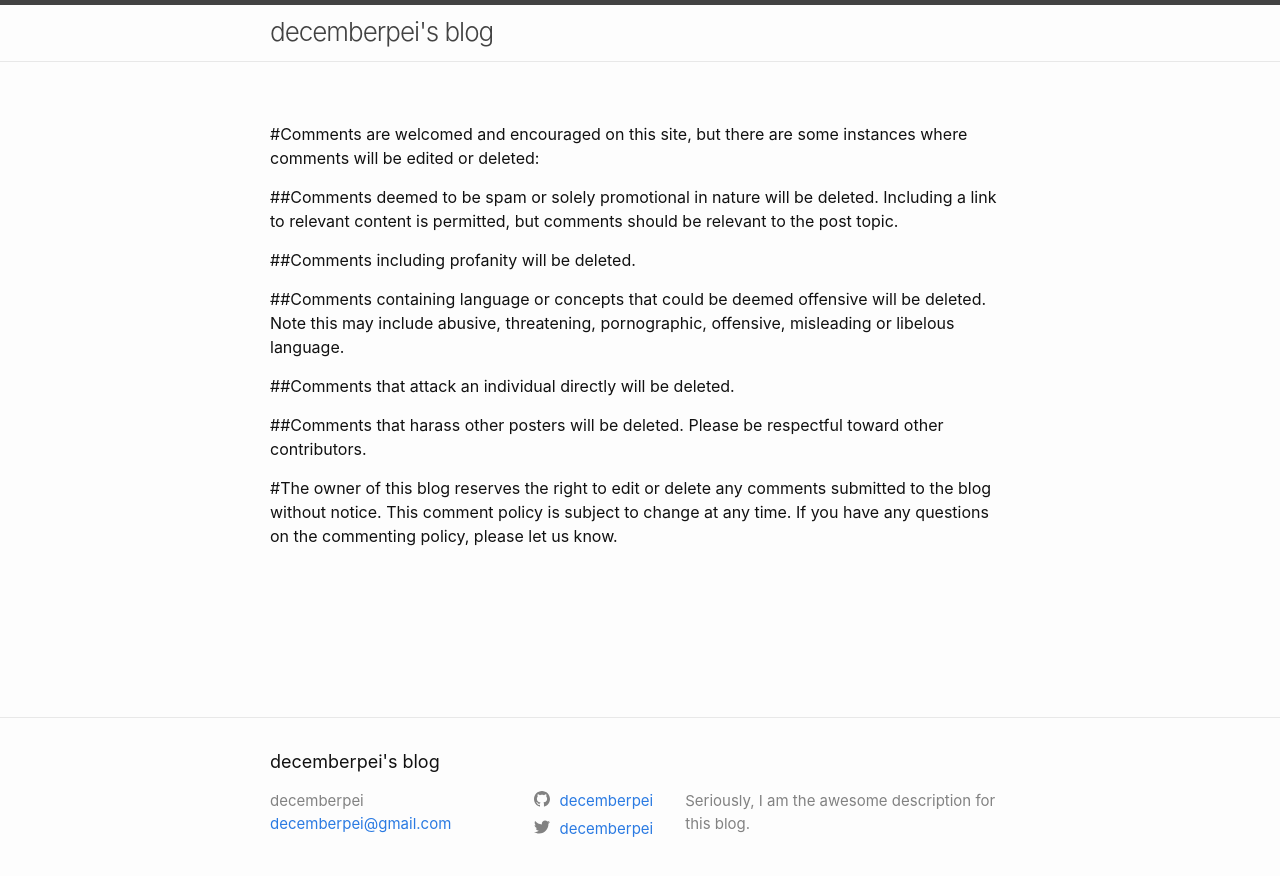
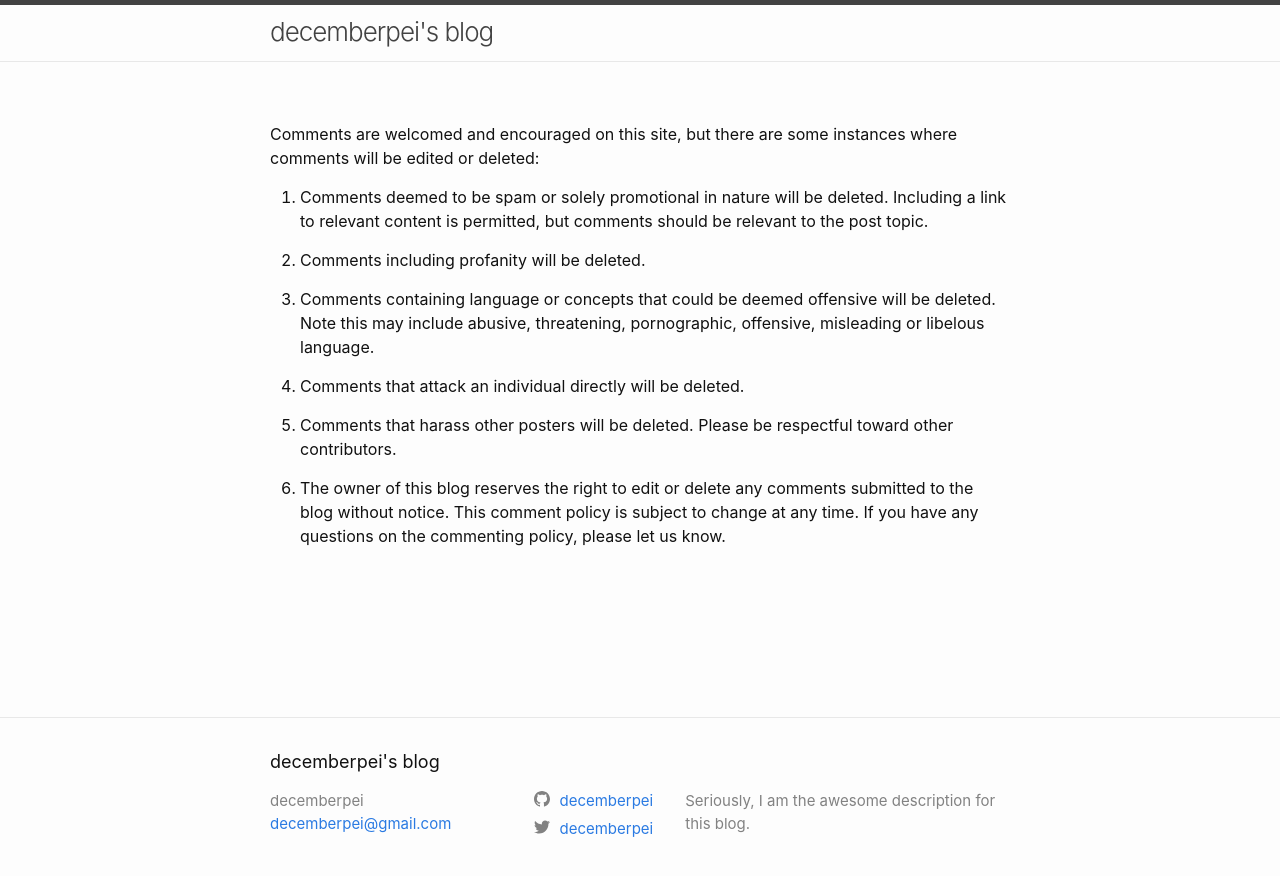
Before and after one commit to decemberpei/decemberpei.github.io, a Jekyll site: the page built from comment-policy.md, in a window 1280 px wide. Shown: the top 876 px of the page. Built offline with Jekyll 4.4.1, drawn with Linux system fonts in a browser that asks for light colours; our own code applies the rules of GitHub Pages for plain Markdown files; part of the change alters nothing that is shown.

```diff
--- a/comment-policy.md
+++ b/comment-policy.md
@@ -1,13 +1,13 @@
-#Comments are welcomed and encouraged on this site, but there are some instances where comments will be edited or deleted:
+Comments are welcomed and encouraged on this site, but there are some instances where comments will be edited or deleted:
 
-##Comments deemed to be spam or solely promotional in nature will be deleted. Including a link to relevant content is permitted, but comments should be relevant to the post topic.
+1. Comments deemed to be spam or solely promotional in nature will be deleted. Including a link to relevant content is permitted, but comments should be relevant to the post topic.
 
-##Comments including profanity will be deleted.
+2. Comments including profanity will be deleted.
 
-##Comments containing language or concepts that could be deemed offensive will be deleted. Note this may include abusive, threatening, pornographic, offensive, misleading or libelous language.
+3. Comments containing language or concepts that could be deemed offensive will be deleted. Note this may include abusive, threatening, pornographic, offensive, misleading or libelous language.
 
-##Comments that attack an individual directly will be deleted.
+4. Comments that attack an individual directly will be deleted.
 
-##Comments that harass other posters will be deleted. Please be respectful toward other contributors.
+5. Comments that harass other posters will be deleted. Please be respectful toward other contributors.
 
-#The owner of this blog reserves the right to edit or delete any comments submitted to the blog without notice. This comment policy is subject to change at any time. If you have any questions on the commenting policy, please let us know.
+6. The owner of this blog reserves the right to edit or delete any comments submitted to the blog without notice. This comment policy is subject to change at any time. If you have any questions on the commenting policy, please let us know.
```
